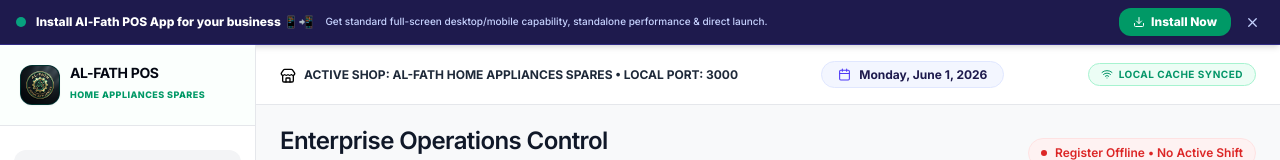
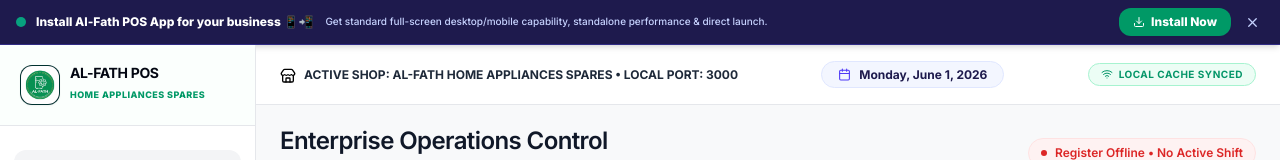
Before and after one commit to mazn74793-png/El-Fath, a React (Vite) app: page / in a window 1280 px wide. Shown: the top 160 px of the page. Built offline with nearby package versions, Linux system fonts and the light colour scheme.

Commit message:
refactor: update logo path to public root
Update asset references to point to the new location at the public root for improved accessibility and simplified path resolution.

```diff
--- a/index.html
+++ b/index.html
@@ -13,14 +13,14 @@
     <!-- Open Graph (Facebook / WhatsApp / Telegram previews) -->
     <meta property="og:title" content="الفتح لقطع غيار الأجهزة المنزلية | Al-Fath POS كاشير ونظام مبيعات متكامل" />
     <meta property="og:description" content="نظام الفتح POS لإدارة مبيعات ومخزون قطع غيار الأجهزة المنزلية. كاشير سريع وفواتير متطورة." />
-    <meta property="og:image" content="/src/assets/images/al_fath_logo_1780318413090.png" />
+    <meta property="og:image" content="/logo.png" />
     <meta property="og:type" content="website" />
     <meta property="og:locale" content="ar_EG" />
     <meta property="og:locale:alternate" content="en_US" />
 
     <!-- Favicon Brand Icon -->
-    <link rel="icon" type="image/png" href="/src/assets/images/al_fath_logo_1780318413090.png" />
-    <link rel="apple-touch-icon" href="/src/assets/images/al_fath_logo_1780318413090.png" />
+    <link rel="icon" type="image/png" href="/logo.png" />
+    <link rel="apple-touch-icon" href="/logo.png" />
 
     <!-- Google Structured Data (JSON-LD) for Search Engine Logo & Business Rich Snippets -->
     <script type="application/ld+json">
@@ -30,8 +30,8 @@
         "name": "الفتح لقطع غيار الأجهزة المنزلية",
         "alternateName": "Al-Fath Home Appliances Spares POS",
         "description": "المحل الرائد لبيع قطع غيار الأجهزة المنزلية ونظام كاشير المبيعات الذكي للفتح.",
-        "image": "/src/assets/images/al_fath_logo_1780318413090.png",
-        "logo": "/src/assets/images/al_fath_logo_1780318413090.png",
+        "image": "/logo.png",
+        "logo": "/logo.png",
         "category": "Home Goods Store",
         "offers": {
           "@type": "AggregateOffer",
--- a/src/App.tsx
+++ b/src/App.tsx
@@ -598,7 +598,7 @@
             <div className="flex items-center gap-2.5">
               <div className="w-10 h-10 shrink-0 rounded-xl overflow-hidden shadow-xs border border-emerald-600/30 bg-slate-950 flex items-center justify-center">
                 <img
-                  src="/src/assets/images/al_fath_logo_1780318413090.png"
+                  src="/logo.png"
                   alt={lang === 'en' ? 'Al-Fath POS Logo' : 'شعار الفتح POS'}
                   className="w-full h-full object-cover"
                   referrerPolicy="no-referrer"
```
Also changed, not shown: public/logo.png (added).
